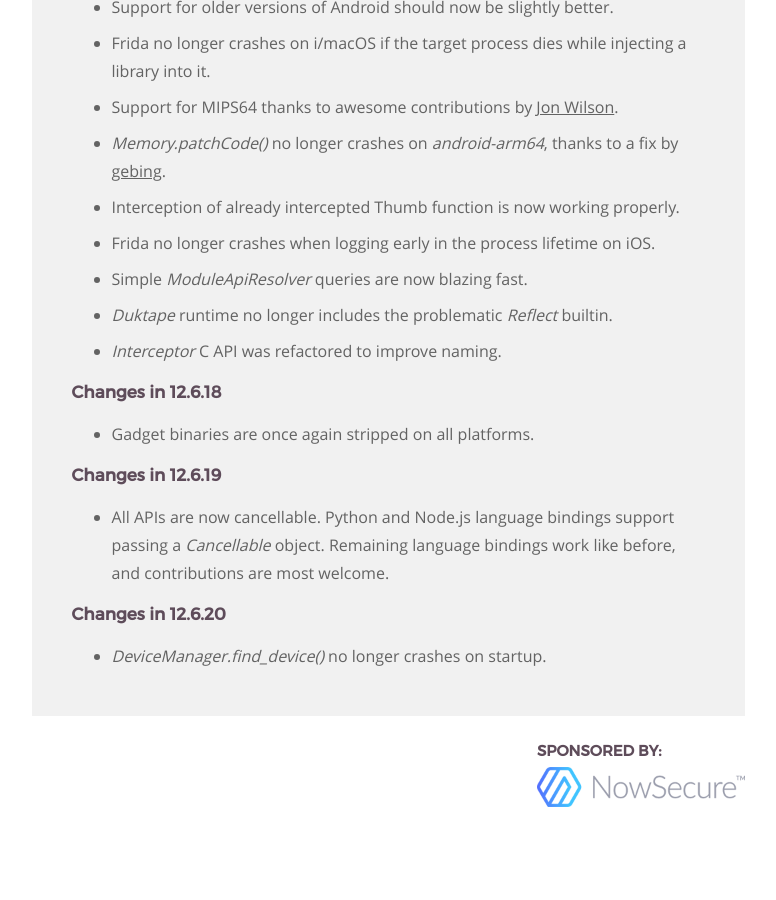
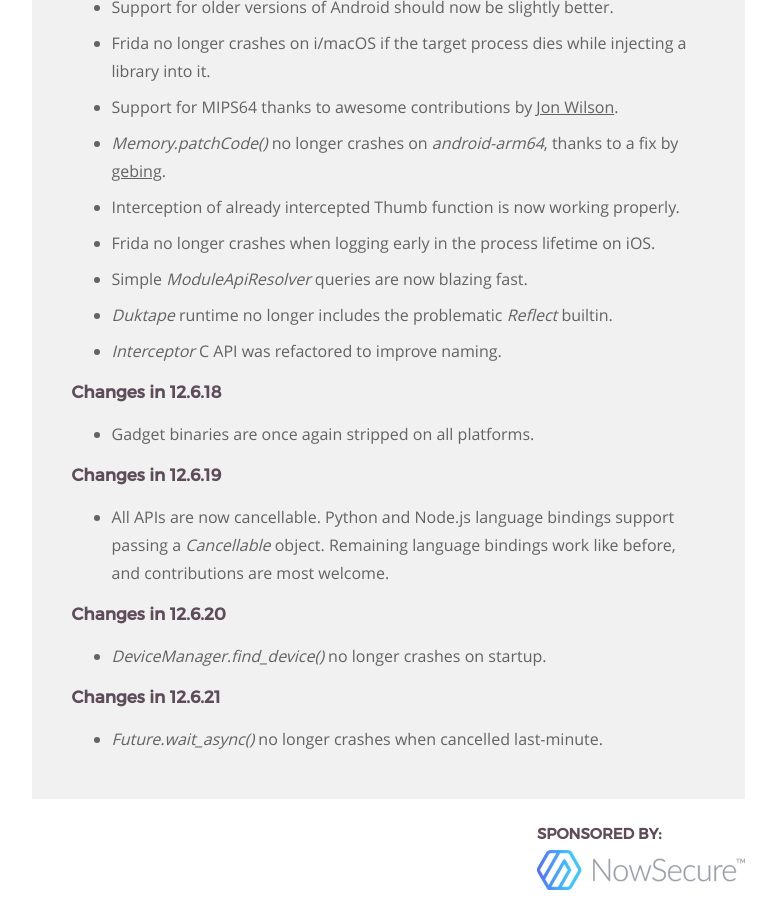
Before and after one commit to frida/frida-website, a Jekyll site: the page built from _posts/2019-05-28-frida-12-6-released.markdown, in a window 1280 px wide and 900 px high, scrolled down 4257 px. Shown: the whole window, without its empty margins (364-1140 px from the left). Built offline with Jekyll 4.4.1, drawn with Linux system fonts in a browser that asks for light colours; before the commit the page ends 5074 px from its top, so only the background shows below that.

Commit message:
Summarize changes in 12.6.21

```diff
--- a/_posts/2019-05-28-frida-12-6-released.markdown
+++ b/_posts/2019-05-28-frida-12-6-released.markdown
@@ -195,6 +195,10 @@ Enjoy!
 
 - *DeviceManager.find_device()* no longer crashes on startup.
 
+### Changes in 12.6.21
+
+- *Future.wait_async()* no longer crashes when cancelled last-minute.
+
 
 [Jake Van Dyke]: https://twitter.com/giantpune
 [Giovanni Rocca]: https://twitter.com/iGio90
```
